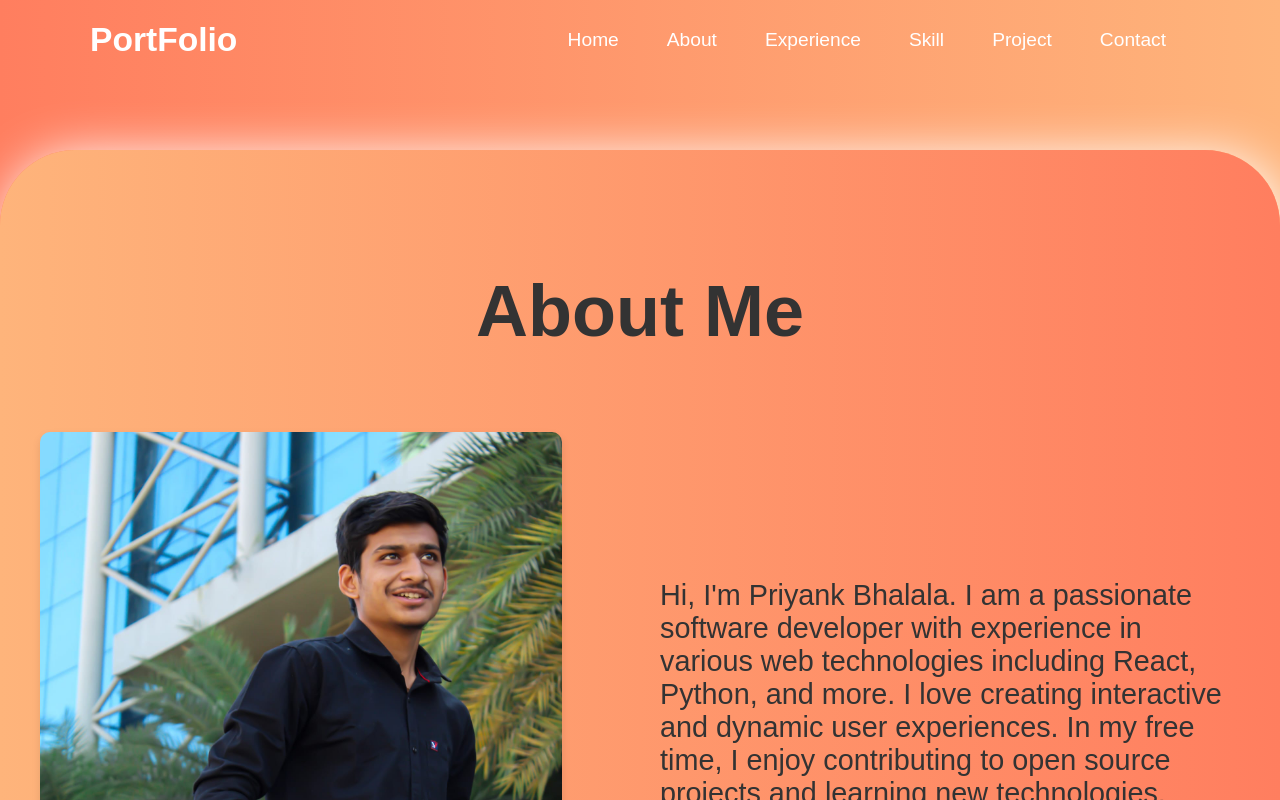
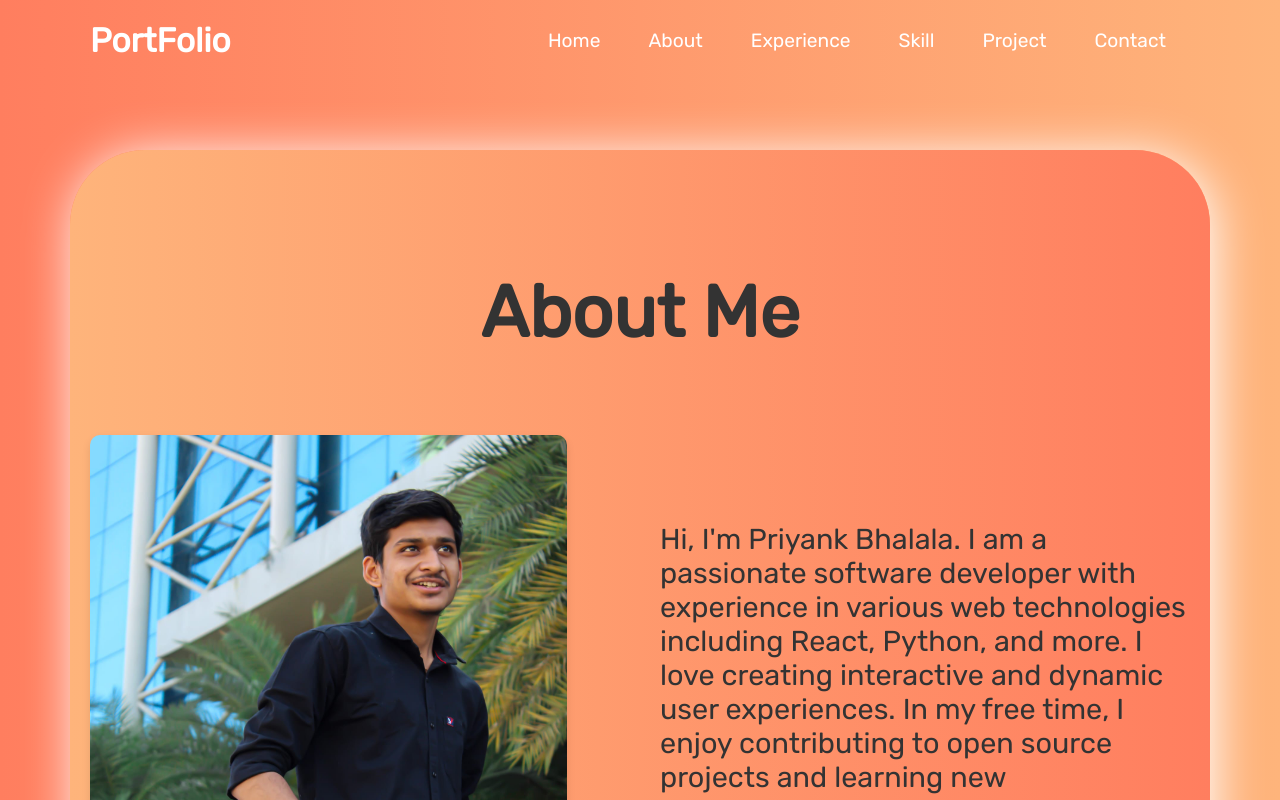
Before and after one commit to Priyankbhalala1911/PortFolio-website, a React (Create React App) app: page /About in a window 1280 px wide. Shown: the top 800 px of the page. Built offline with nearby package versions, Linux system fonts and the light colour scheme.

Commit message:
Corrected Layout and Chnaged font added responciveness

```diff
--- a/package.json
+++ b/package.json
@@ -4,6 +4,7 @@
   "private": true,
   "dependencies": {
     "@emailjs/browser": "^4.3.3",
+    "@fontsource/rubik": "^5.0.20",
     "@react-icons/all-files": "^4.1.0",
     "@testing-library/jest-dom": "^5.17.0",
     "@testing-library/react": "^13.4.0",
--- a/src/App.js
+++ b/src/App.js
@@ -12,6 +12,7 @@ import AOS from 'aos';
 import 'aos/dist/aos.css';
 import Nopage from './components/pages/Nopage/Nopage'
 import ScrollTop from './components/scrollTop/ScrollTop'
+import "@fontsource/rubik"
 
 
 const App = () => {
--- a/src/components/Navbar/navbar.css
+++ b/src/components/Navbar/navbar.css
@@ -6,6 +6,7 @@
   width: 100%;
   /* height: 80px; */
   display: flex;
+  min-width: 100%;
   justify-content: center;
   align-items: center;
   font-size: 1.2rem;
@@ -23,10 +24,12 @@
 .navbar-container {
   display: flex;
   justify-content: space-between;
+  align-items: center;
   height: 80px;
   width: 100%;
   max-width: 1100px;
   padding: 0 24px;
+  margin: 0px 20px
 }
 
 .navbar-logo {
--- a/src/components/pages/Experience/Experience.css
+++ b/src/components/pages/Experience/Experience.css
@@ -2,13 +2,18 @@
 .experience {
   padding: 40px 20px;
   color: #333;
-
+  /* margin: 0 20px; */
 }
 
 .experience h2 {
   font-size: 4.5rem;
   margin-bottom: 120px;
   text-align: center;
+
+  @media (max-width:450px) {
+    font-size: 2.2rem;
+    margin-bottom: 40px;
+  }
 }
 
 .experience h2:hover {
@@ -22,6 +27,7 @@
   display: flex;
   flex-direction: column;
   gap: 20px;
+  margin: 0px 20px;
 
 }
 
@@ -53,6 +59,7 @@
   .experience h2 {
     font-size: 3rem;
   }
+
   .experience h2:hover {
     transform: scale(0);
   }
--- a/src/components/pages/Project/Project.css
+++ b/src/components/pages/Project/Project.css
@@ -10,6 +10,9 @@
   margin-bottom: 120px;
   font-size: 4.5rem;
   text-align: center;
+  @media (max-width:450px){
+    margin-bottom: 40px;
+  }
 }
 .projects h2:hover{
   transform: scale(4.8);
--- a/src/components/pages/Skills/skill.css
+++ b/src/components/pages/Skills/skill.css
@@ -1,6 +1,6 @@
 /* src/components/Skills.css */
 .skills {
-  margin: 70px 0;
+  margin: 70px 40px;
   padding: 40px 20px;
   background: var(--background2);
   color: #333;
@@ -12,7 +12,13 @@
   font-size: 4.5rem;
   margin-bottom: 120px;
   text-align: center;
+
+  @media (max-width:450px) {
+    margin-bottom: 40px;
+
+  }
 }
+
 .skills h2:hover {
   transform: scale(4.8);
   cursor: pointer;
@@ -21,7 +27,7 @@
 }
 
 .skills-container {
-  padding:0 15%;
+  padding: 0 15%;
   display: grid;
   grid-template-columns: repeat(auto-fit, minmax(300px, 3fr));
   gap: 20px;
@@ -58,21 +64,25 @@
 
 /* Responsive Design */
 @media (max-width: 768px) {
-  .skills{
+  .skills {
     border-radius: 25px;
   }
-  .skills h2{
+
+  .skills h2 {
     font-size: 3rem;
   }
-  .skills h2:hover{
-   transform: scale(0);
+
+  .skills h2:hover {
+    transform: scale(0);
   }
+
   .skills-container {
     flex-direction: column;
     align-items: center;
     padding: 0;
   }
-  .skill-card{
+
+  .skill-card {
     width: 150px;
   }
 }
--- a/src/components/pages/about/about.css
+++ b/src/components/pages/about/about.css
@@ -1,5 +1,6 @@
 /* src/components/About.css */
 .about {
+
   padding: 60px 20px;
   background: var(--background2);
   color: #333;
@@ -8,8 +9,12 @@
   justify-content: center;
   align-items: center;
   border-radius: 75px 75px;
-  margin: 70px 0;
+  margin: 70px;
   box-shadow: 5px 5px 50px white;
+
+  @media (max-width:450px){
+    margin: 20px;
+  }
 }
 
 .about-content {
@@ -26,6 +31,9 @@
 .about h2{
   margin-bottom: 80px;
   font-size: 4.5rem;
+  @media (max-width:450px){
+    margin-bottom: 20px;
+  }
 }
 .about h2:hover{
   transform: scale(4.7);
@@ -35,6 +43,9 @@
 }
 .about p{
   font-size: 1.8rem;
+  @media (max-width:450px){
+    font-size: 1.2rem;
+  }
 }
 
 .about-image {
--- a/src/index.css
+++ b/src/index.css
@@ -1,9 +1,10 @@
-:root{
+:root {
   --background: linear-gradient(to right, #ff7e5f, #feb47b);
   --background2: linear-gradient(to right, #feb47b, #ff7e5f);
 }
 
-body, html {
+body,
+html {
   margin: 0;
   padding: 0;
   font-family: Arial, Helvetica, sans-serif;
@@ -11,13 +12,14 @@ body, html {
   background: var(--background);
   overflow-x: hidden;
   scroll-behavior: smooth;
-  scrollbar-width:thin;
-
-  /* background-repeat: no-repeat; */
-  /* width: 100vw; */
-
+  scrollbar-width: thin;
+  font-family: Rubik;
 }
 
 .App {
   text-align: center;
 }
+
+a button {
+  font-family: Rubik;
+}
```
Also changed, not shown: 1 other file (tests, documents, lock files or other folders).
